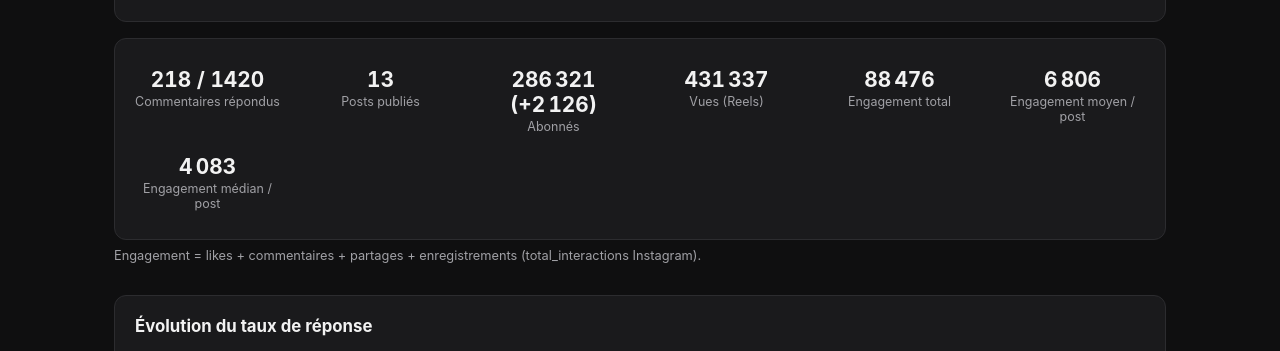
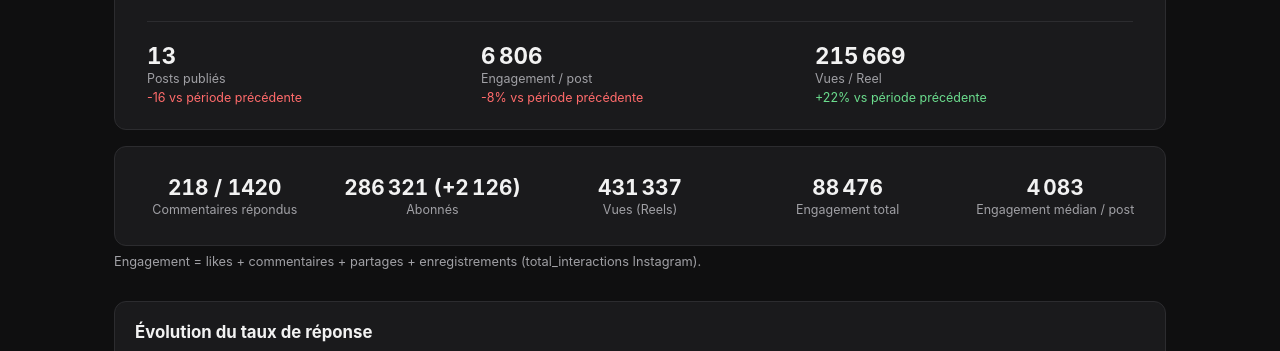
Before and after one commit to RouxKool/tataki-dashboard, a website: page index.html in a window 1280 px wide. Shown: the part 369-720 px from the top of the page. Drawn offline with Linux system fonts and the light colour scheme.

Commit message:
Add fair week-over-week comparisons (posts, engagement/post, views/Reel) with day-matched comparison for the in-progress week

```diff
--- a/app.js
+++ b/app.js
@@ -89,6 +89,7 @@ function renderSelectedPeriod() {
   if (!period) return;
 
   const previous = periods[index - 1] ?? null;
+  const comparable = getComparableStats(period, previous);
   periodLabel.textContent = period.label;
   prevBtn.disabled = index <= 0;
   nextBtn.disabled = index >= periods.length - 1;
@@ -96,17 +97,22 @@ function renderSelectedPeriod() {
   const inProgressBadge = document.getElementById("in-progress-badge");
   inProgressBadge.hidden = !period.inProgress;
 
-  const deltaEl = document.getElementById("tile-reply-rate-delta");
-  deltaEl.textContent = formatReplyRateDelta(period.replyRate, previous?.replyRate);
-  deltaEl.className = "hero-metric-delta " + replyRateDeltaDirection(period.replyRate, previous?.replyRate);
+  setDelta("tile-reply-rate-delta", "hero-metric-delta", formatReplyRateDelta(period.replyRate, comparable?.replyRate), replyRateDeltaDirection(period.replyRate, comparable?.replyRate));
+  document.getElementById("tile-reply-rate").textContent = formatPercent(period.replyRate);
 
-  document.getElementById("tile-reply-rate").textContent = formatPercent(period.replyRate);
+  document.getElementById("tile-posts").textContent = String(period.postsCount);
+  setDelta("tile-posts-delta", "hero-mini-delta", formatCountDelta(period.postsCount, comparable?.postsCount), deltaDirection(period.postsCount, comparable?.postsCount));
+
+  document.getElementById("tile-engagement-avg").textContent = formatNumber(period.engagementAvg);
+  setDelta("tile-engagement-avg-delta", "hero-mini-delta", formatPercentChangeDelta(period.engagementAvg, comparable?.engagementAvg), deltaDirection(period.engagementAvg, comparable?.engagementAvg));
+
+  document.getElementById("tile-views-per-reel").textContent = formatNumber(period.viewsPerReel);
+  setDelta("tile-views-per-reel-delta", "hero-mini-delta", formatPercentChangeDelta(period.viewsPerReel, comparable?.viewsPerReel), deltaDirection(period.viewsPerReel, comparable?.viewsPerReel));
+
   document.getElementById("tile-answered").textContent = `${period.commentsAnswered} / ${period.commentsTotal}`;
-  document.getElementById("tile-posts").textContent = String(period.postsCount);
   document.getElementById("tile-followers").textContent = formatFollowers(period.followerCount, previous?.followerCount);
   document.getElementById("tile-views").textContent = formatNumber(period.viewsTotal);
   document.getElementById("tile-engagement-total").textContent = formatNumber(period.engagementTotal);
-  document.getElementById("tile-engagement-avg").textContent = formatNumber(period.engagementAvg);
   document.getElementById("tile-engagement-median").textContent = formatNumber(period.engagementMedian);
 
   currentPeriodPosts = period.posts;
@@ -202,6 +208,7 @@ function weekToPeriod(week) {
   return {
     label: `Semaine du ${formatDate(week.weekStart)} au ${formatDate(week.weekEnd)}`,
     dateLabel: formatDate(week.weekStart),
+    startDate: week.weekStart,
     followerCount: week.followerCount,
     posts: week.posts,
     inProgress: Boolean(week.inProgress),
@@ -225,6 +232,7 @@ function buildMonthlyPeriods(history) {
 
       return {
         label: formatMonthLabel(monthKey),
+        startDate: `${monthKey}-01`,
         followerCount: lastWithFollowers?.followerCount ?? null,
         posts,
         inProgress: weeks.some((w) => w.inProgress),
@@ -233,12 +241,30 @@ function buildMonthlyPeriods(history) {
     });
 }
 
+/**
+ * Pour comparer une période en cours (pas encore terminée) équitablement,
+ * on compare aux chiffres de la période précédente "au même stade" (ex: le
+ * mercredi de cette semaine vs le mercredi de la semaine dernière), plutôt
+ * qu'à la période précédente en entier. Une période déjà terminée se
+ * compare simplement à la période précédente complète.
+ */
+function getComparableStats(period, previousPeriod) {
+  if (!previousPeriod) return null;
+  if (!period.inProgress) return previousPeriod;
+
+  const elapsedMs = Date.now() - new Date(`${period.startDate}T00:00:00Z`).getTime();
+  const cutoff = new Date(new Date(`${previousPeriod.startDate}T00:00:00Z`).getTime() + elapsedMs);
+  const comparablePosts = previousPeriod.posts.filter((p) => new Date(p.timestamp) <= cutoff);
+  return aggregatePosts(comparablePosts);
+}
+
 /** Recalcule tous les agrégats d'une période à partir de sa liste de posts. */
 function aggregatePosts(posts) {
   const commentsTotal = posts.reduce((sum, p) => sum + p.commentsTotal, 0);
   const commentsAnswered = posts.reduce((sum, p) => sum + p.commentsAnswered, 0);
   const engagementValues = posts.map((p) => p.totalInteractions).filter((v) => v != null);
   const viewsTotal = posts.reduce((sum, p) => sum + (p.plays ?? 0), 0);
+  const reelsCount = posts.filter((p) => p.mediaProductType === "REELS").length;
 
   return {
     postsCount: posts.length,
@@ -249,6 +275,8 @@ function aggregatePosts(posts) {
     engagementAvg: engagementValues.length ? mean(engagementValues) : null,
     engagementMedian: engagementValues.length ? median(engagementValues) : null,
     viewsTotal,
+    reelsCount,
+    viewsPerReel: reelsCount > 0 ? Math.round(viewsTotal / reelsCount) : null,
   };
 }
 
@@ -365,6 +393,33 @@ function formatFollowers(count, previousCount) {
   return `${formatted} (${sign}${delta.toLocaleString("fr-CH")})`;
 }
 
+function setDelta(elementId, baseClass, text, direction) {
+  const el = document.getElementById(elementId);
+  el.textContent = text;
+  el.className = direction ? `${baseClass} ${direction}` : baseClass;
+}
+
+function deltaDirection(current, previous) {
+  if (current == null || previous == null || current === previous) return "";
+  return current > previous ? "up" : "down";
+}
+
+function formatCountDelta(current, previous) {
+  if (current == null || previous == null) return "";
+  const delta = current - previous;
+  if (delta === 0) return "= vs période précédente";
+  const sign = delta > 0 ? "+" : "";
+  return `${sign}${delta} vs période précédente`;
+}
+
+function formatPercentChangeDelta(current, previous) {
+  if (current == null || previous == null || previous === 0) return "";
+  const pct = Math.round(((current - previous) / previous) * 100);
+  if (pct === 0) return "= vs période précédente";
+  const sign = pct > 0 ? "+" : "";
+  return `${sign}${pct}% vs période précédente`;
+}
+
 function replyRateDeltaDirection(rate, previousRate) {
   if (rate == null || previousRate == null || rate === previousRate) return "";
   return rate > previousRate ? "up" : "down";
--- a/index.html
+++ b/index.html
@@ -33,16 +33,30 @@
       <div class="hero-metric-label">Taux de réponse</div>
       <div class="hero-metric-value" id="tile-reply-rate">—</div>
       <div class="hero-metric-delta" id="tile-reply-rate-delta"></div>
+
+      <div class="hero-comparisons">
+        <div class="hero-mini">
+          <div class="hero-mini-value" id="tile-posts">—</div>
+          <div class="hero-mini-label">Posts publiés</div>
+          <div class="hero-mini-delta" id="tile-posts-delta"></div>
+        </div>
+        <div class="hero-mini">
+          <div class="hero-mini-value" id="tile-engagement-avg">—</div>
+          <div class="hero-mini-label">Engagement / post</div>
+          <div class="hero-mini-delta" id="tile-engagement-avg-delta"></div>
+        </div>
+        <div class="hero-mini">
+          <div class="hero-mini-value" id="tile-views-per-reel">—</div>
+          <div class="hero-mini-label">Vues / Reel</div>
+          <div class="hero-mini-delta" id="tile-views-per-reel-delta"></div>
+        </div>
+      </div>
     </section>
 
     <section class="stat-strip" id="stat-strip">
       <div class="stat">
         <div class="stat-value" id="tile-answered">—</div>
         <div class="stat-label">Commentaires répondus</div>
-      </div>
-      <div class="stat">
-        <div class="stat-value" id="tile-posts">—</div>
-        <div class="stat-label">Posts publiés</div>
       </div>
       <div class="stat">
         <div class="stat-value" id="tile-followers">—</div>
@@ -55,10 +69,6 @@
       <div class="stat">
         <div class="stat-value" id="tile-engagement-total">—</div>
         <div class="stat-label">Engagement total</div>
-      </div>
-      <div class="stat">
-        <div class="stat-value" id="tile-engagement-avg">—</div>
-        <div class="stat-label">Engagement moyen / post</div>
       </div>
       <div class="stat">
         <div class="stat-value" id="tile-engagement-median">—</div>
--- a/style.css
+++ b/style.css
@@ -178,6 +178,41 @@ h2 {
   color: var(--bad);
 }
 
+.hero-comparisons {
+  display: grid;
+  grid-template-columns: repeat(auto-fit, minmax(140px, 1fr));
+  gap: 16px;
+  margin-top: 24px;
+  padding-top: 20px;
+  border-top: 1px solid var(--border);
+}
+
+.hero-mini-value {
+  font-size: 1.4rem;
+  font-weight: 700;
+  font-variant-numeric: tabular-nums;
+}
+
+.hero-mini-label {
+  color: var(--muted);
+  font-size: 0.78rem;
+  margin-top: 2px;
+}
+
+.hero-mini-delta {
+  font-size: 0.78rem;
+  color: var(--muted);
+  margin-top: 4px;
+}
+
+.hero-mini-delta.up {
+  color: var(--good);
+}
+
+.hero-mini-delta.down {
+  color: var(--bad);
+}
+
 .stat-strip {
   display: grid;
   grid-template-columns: repeat(auto-fit, minmax(150px, 1fr));
```
Also changed, not shown: README.md.
